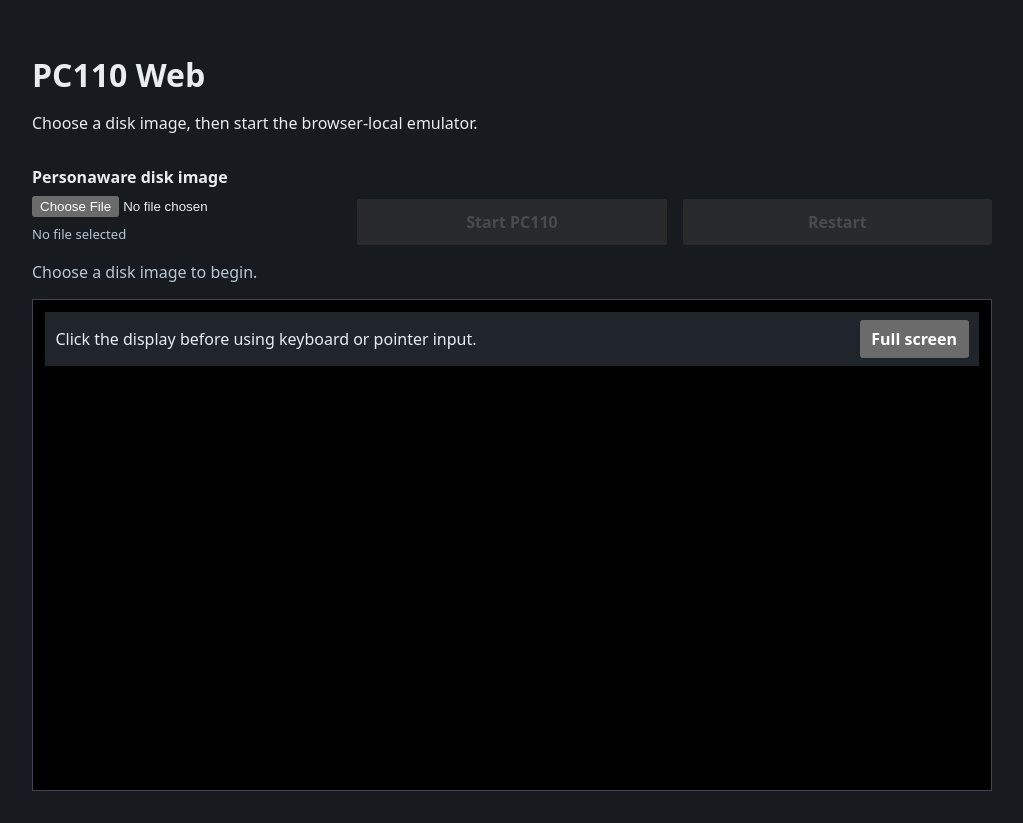
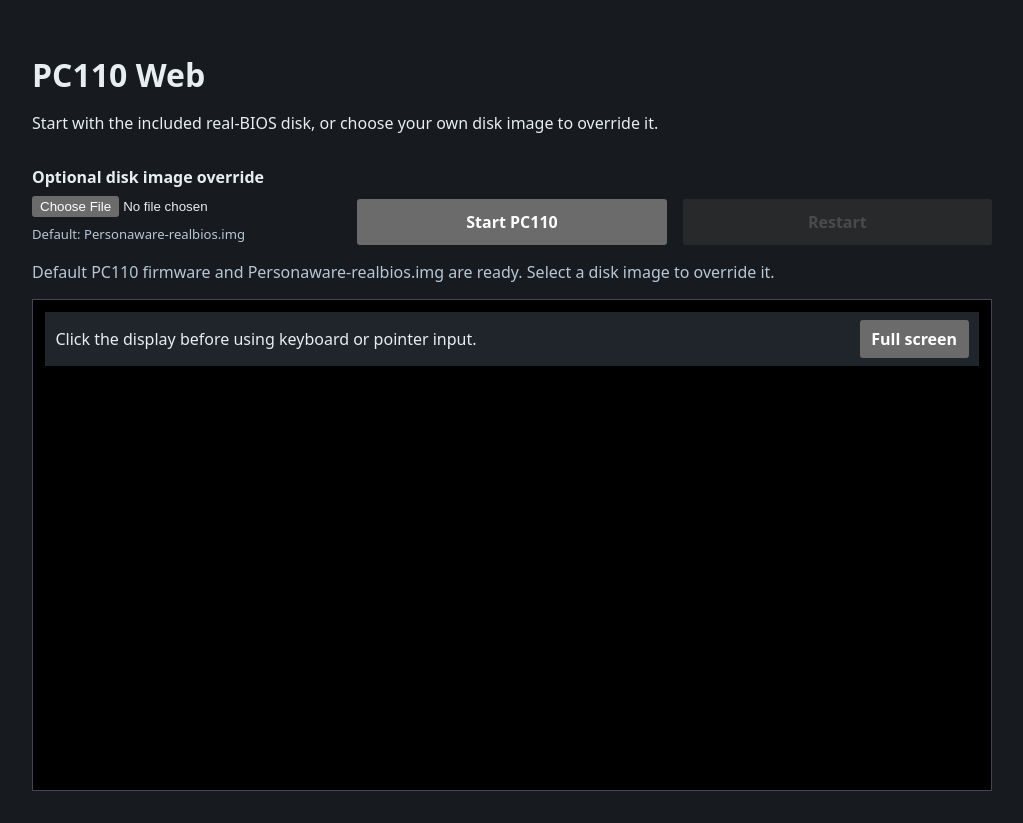
Before and after one commit to cshaxu/pc110-web, a Next.js app: page / in a window 1280 px wide. Shown: the whole page, without its empty margins (128-1151 px from the left). Built offline with nearby package versions, Linux system fonts and the light colour scheme.

Commit message:
M3 T4 S2 P2: start with default PC110 disk

```diff
--- /dev/null
+++ b/next.config.ts
@@ -0,0 +1,16 @@
+import type { NextConfig } from "next";
+
+const nextConfig: NextConfig = {
+  async headers() {
+    return [{
+      source: "/:path*",
+      headers: [
+        { key: "Cross-Origin-Embedder-Policy", value: "require-corp" },
+        { key: "Cross-Origin-Opener-Policy", value: "same-origin" },
+        { key: "Cross-Origin-Resource-Policy", value: "same-origin" }
+      ]
+    }];
+  }
+};
+
+export default nextConfig;
--- a/src/app/page.tsx
+++ b/src/app/page.tsx
@@ -15,11 +15,11 @@
     <main className="application">
       <header>
         <h1>PC110 Web</h1>
-        <p>Choose a disk image, then start the browser-local emulator.</p>
+        <p>Start with the included real-BIOS disk, or choose your own disk image to override it.</p>
       </header>
       <section className="controls" aria-label="PC110 media">
-        <label>Personaware disk image <input id="disk" type="file" required /><span id="disk-state" className="file-state">No file selected</span></label>
-        <button id="start" type="button" disabled>Start PC110</button>
+        <label>Optional disk image override <input id="disk" type="file" /><span id="disk-state" className="file-state">Default: Personaware-realbios.img</span></label>
+        <button id="start" type="button">Start PC110</button>
         <button id="restart" type="button" disabled>Restart</button>
       </section>
       <p id="status" role="status">Loading PC110 player…</p>
--- a/src/emulator/harness/app.ts
+++ b/src/emulator/harness/app.ts
@@ -26,12 +26,12 @@
 
 function formatFile(input: HTMLInputElement): string {
   const file = input.files?.[0];
-  return file ? `${file.name} (${Math.ceil(file.size / 1024)} KiB)` : "No file selected";
+  return file ? `${file.name} (${Math.ceil(file.size / 1024)} KiB)` : "Default: Personaware-realbios.img";
 }
 
 function updateControls(): void {
   for (const [input, state] of fileInputs) state.textContent = formatFile(input);
-  const ready = fileInputs.every(([input]) => Boolean(input.files?.[0]));
+  const ready = true;
   start.disabled = starting || Boolean(activeSession) || !ready;
   restart.disabled = starting || !activeSession;
 }
@@ -113,7 +113,9 @@
     const launchFiles = await Promise.all([
       fetchDefaultFirmware("/pc110/firmware/pc110_bios.bin", "BIOS"),
       fetchDefaultFirmware("/pc110/firmware/pc110_fontrom.bin", "font ROM"),
-      readAsset(disk, "disk image")
+      disk.files?.[0]
+        ? readAsset(disk, "disk image")
+        : fetchDefaultFirmware("/pc110/disks/Personaware-realbios.img", "disk image")
     ]);
     report("PC110 firmware and disk image loaded.");
     let session: Pc110Session | undefined;
@@ -170,5 +172,5 @@
 document.addEventListener("fullscreenchange", () => {
   fullscreen.textContent = document.fullscreenElement ? "Exit full screen" : "Full screen";
 });
-report("Choose a disk image to begin.");
+report("Default PC110 firmware and Personaware-realbios.img are ready. Select a disk image to override it.");
 updateControls();
```
Also changed, not shown: 1 other file (tests, documents, lock files or other folders).
